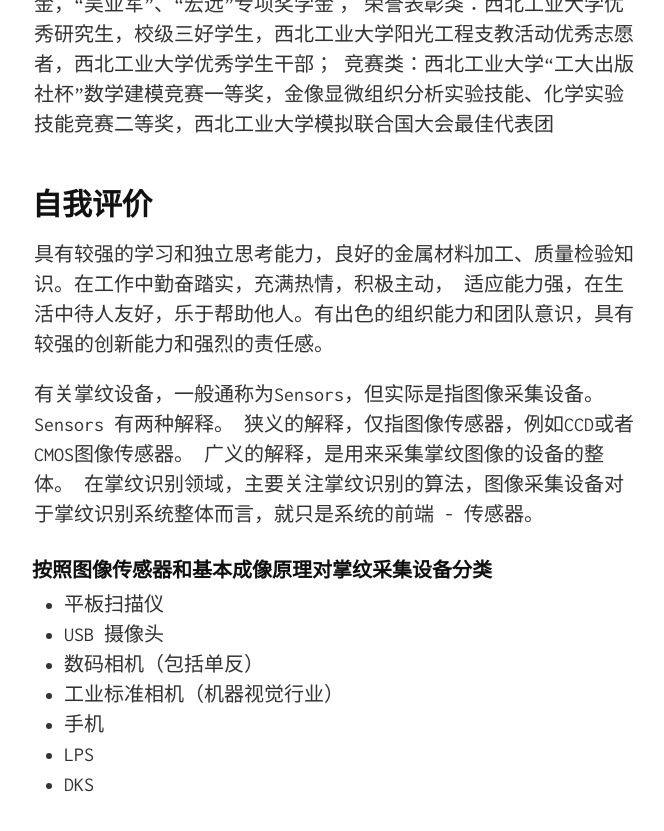
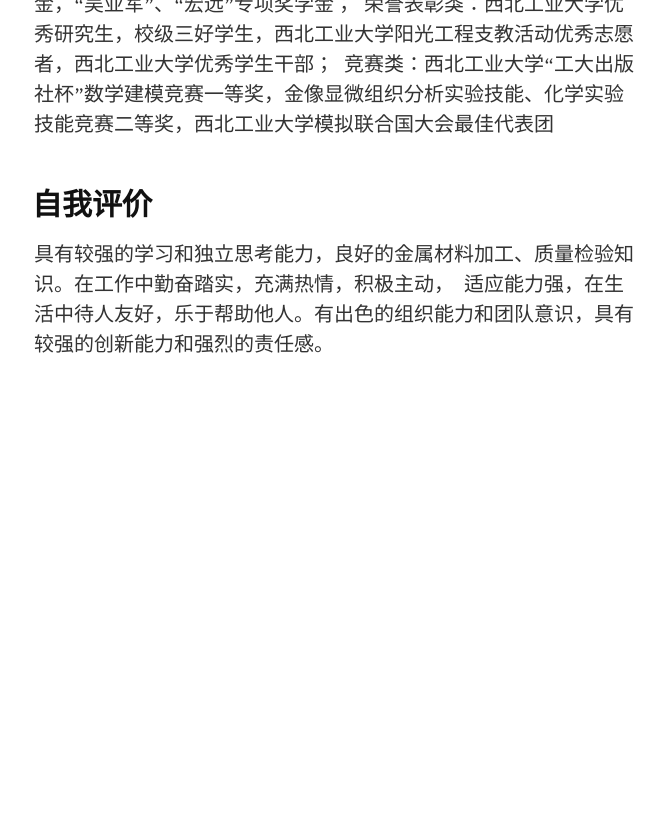
Before and after one commit to liyanarmstrong/projectExample, a Jekyll site: the page built from index.html, in a window 1280 px wide and 900 px high, scrolled down 2820 px. Shown: the top 831 px of the window, without its empty margins (306-970 px from the left). Built offline with Jekyll 4.4.1, drawn with Linux system fonts in a browser that asks for light colours; Markdown is read by kramdown in place of the engine named in the settings; after the commit the page ends 3280 px from its top, so only the background shows below that.

Commit message:
Update index.md

```diff
--- a/_includes/index.md
+++ b/_includes/index.md
@@ -66,20 +66,3 @@
 -------------------------
 具有较强的学习和独立思考能力，良好的金属材料加工、质量检验知识。在工作中勤奋踏实，充满热情，积极主动，
 适应能力强，在生活中待人友好，乐于帮助他人。有出色的组织能力和团队意识，具有较强的创新能力和强烈的责任感。
-
-
-有关掌纹设备，一般通称为Sensors，但实际是指图像采集设备。
-Sensors 有两种解释。
-狭义的解释，仅指图像传感器，例如CCD或者CMOS图像传感器。
-广义的解释，是用来采集掌纹图像的设备的整体。
-在掌纹识别领域，主要关注掌纹识别的算法，图像采集设备对于掌纹识别系统整体而言，就只是系统的前端 - 传感器。
-
-### 按照图像传感器和基本成像原理对掌纹采集设备分类
-
-+ 平板扫描仪
-+ USB 摄像头
-+ 数码相机（包括单反）
-+ 工业标准相机（机器视觉行业）
-+ 手机
-+ LPS
-+ DKS
```
